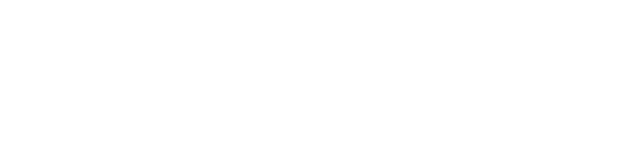
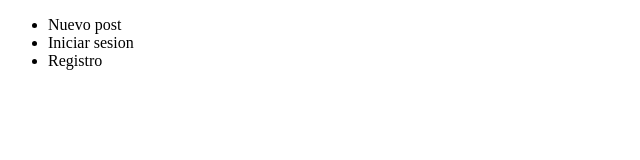
Before and after one commit to Tania0304/hello-git, a plain HTML site: page index.html in a window 1280 px wide. Shown: the whole page, without its empty margins (0-640 px from the left). Drawn offline with Linux system fonts and the light colour scheme.

Commit message:
Agregar la estructura de header y archivo de estilos

```diff
--- a/index.html
+++ b/index.html
@@ -4,10 +4,19 @@
     <meta charset="UTF-8">
     <meta http-equiv="X-UA-Compatible" content="IE=edge">
     <meta name="viewport" content="width=device-width, initial-scale=1.0">
-    <title>Document</title>
+    <link rel="shortcut icon" href="./image/huella.png" type="image/x-icon"/>
+    <link rel="stylesheet" hrel="./styles.css/estilos.css" />
+    <title>Razas de Perros</title>
 </head>
 <body>
-    <header></header>
+    <header>
+        <ul>
+            <li>Nuevo post</li>
+            <li>Iniciar sesion</li>
+            <li>Registro</li>
+        </ul>
+
+    </header>
     <main>
         <section></section>
         <section></section>
```
Also changed, not shown: styles.css/estilos.css (added).
